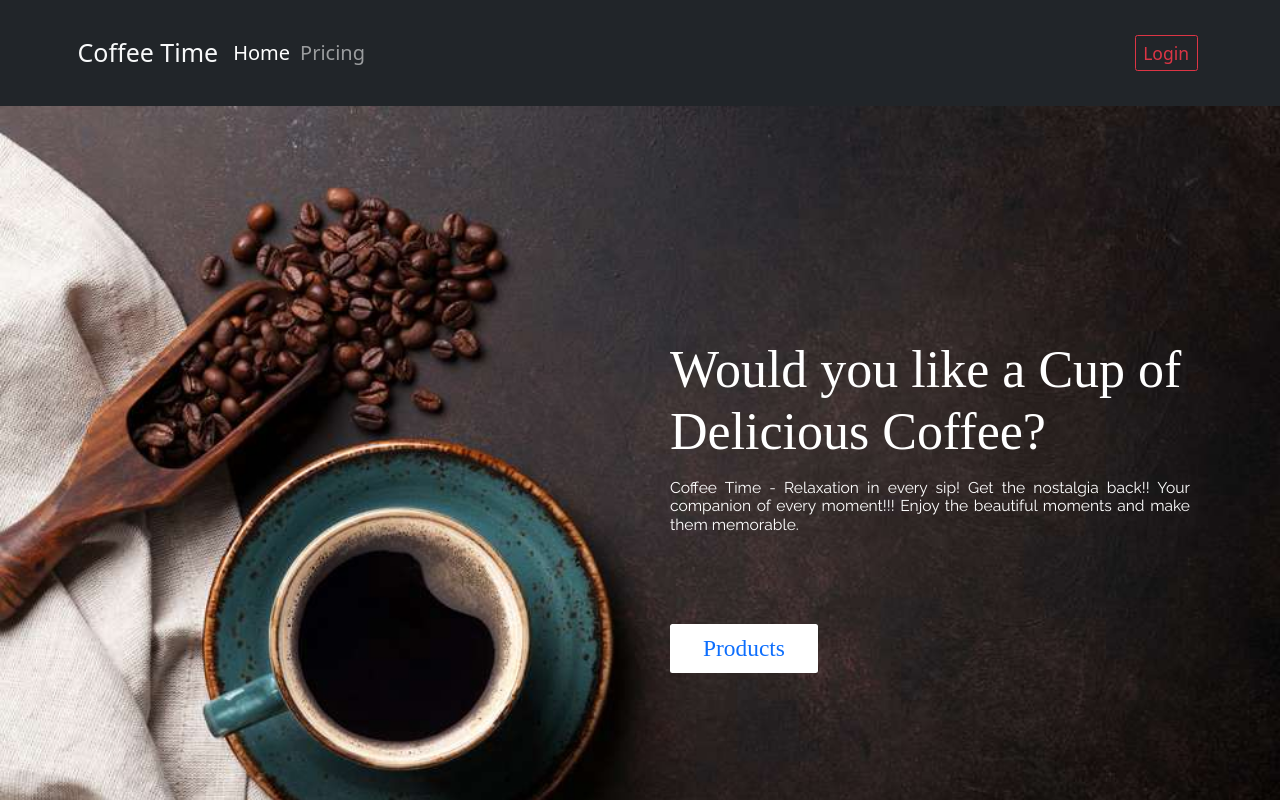
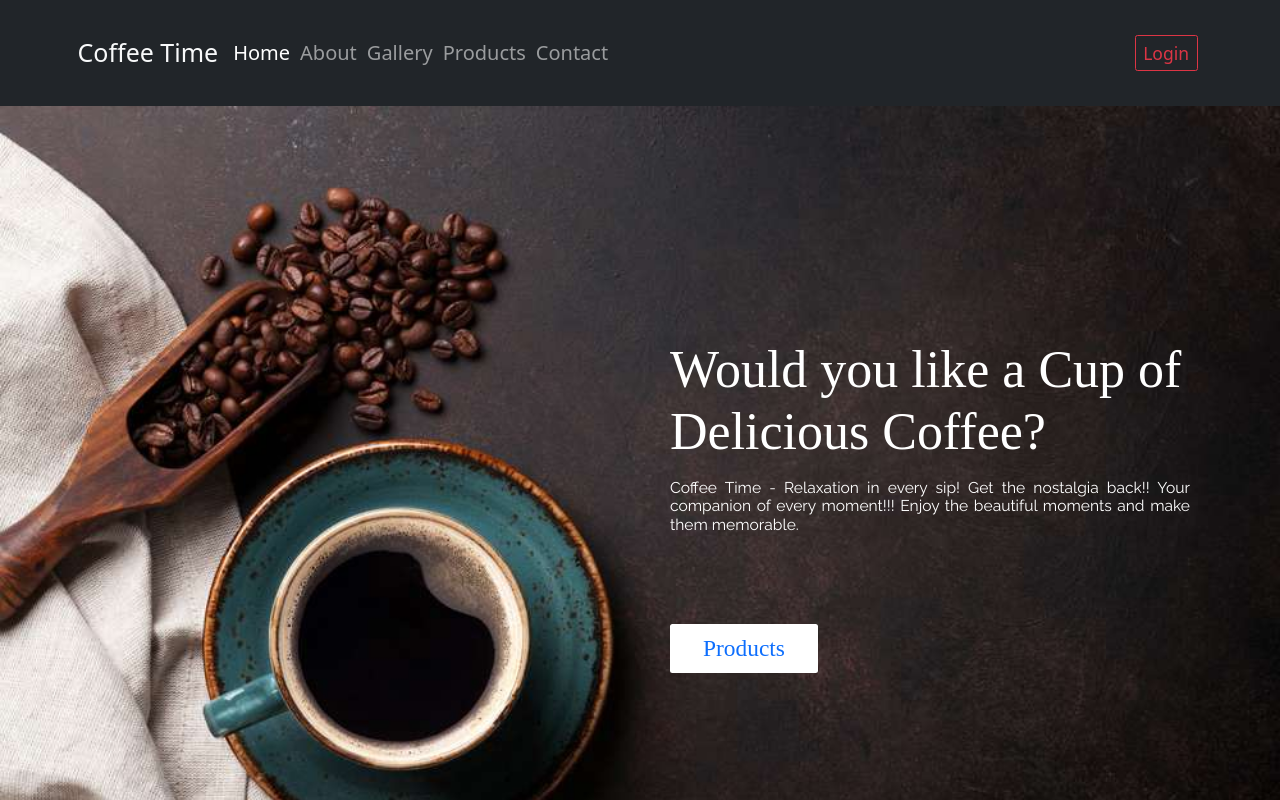
Before and after one commit to sourabahmed/coffee-time, a React (Create React App) app: page / in a window 1280 px wide. Shown: the top 800 px of the page. Built offline with nearby package versions, Linux system fonts and the light colour scheme; no server answers; a web font is replaced by a local one; what react-animations would draw is missing.

Commit message:
admin done

```diff
--- a/src/pages/Home/Footer/Footer.js
+++ b/src/pages/Home/Footer/Footer.js
@@ -21,7 +21,7 @@ const Footer = () => {
         e.target.reset()
     };
     return (
-        <div>
+        <div id="contact">
             <div className="footer d-flex flex-column align-items-center pt-5" style={{ backgroundColor: "#eceae3" }}>
                 <div className="container">
                     <div className="row py-5">
--- a/src/pages/Home/Header/Header.js
+++ b/src/pages/Home/Header/Header.js
@@ -13,12 +13,15 @@ const Header = () => {
         <>
             <Navbar className="p-5 fs-2" collapseOnSelect expand="lg" bg="dark" variant="dark">
                 <Container>
-                    <Navbar.Brand className="fs-1" href="#home"><Link className="text-light" to="/home">Coffee Time</Link></Navbar.Brand>
+                    <Navbar.Brand className="fs-1" href="#home"><Link className="text-light" to="/">Coffee Time</Link></Navbar.Brand>
                     <Navbar.Toggle aria-controls="responsive-navbar-nav" />
                     <Navbar.Collapse id="responsive-navbar-nav">
                         <Nav className="me-auto">
-                            <Nav.Link href="#features"><Link className="text-white" to="/home">Home</Link></Nav.Link>
-                            <Nav.Link href="#pricing">Pricing</Nav.Link>
+                            <Nav.Link ><Link className="text-white" to="/home">Home</Link></Nav.Link>
+                            <Nav.Link href="#about">About</Nav.Link>
+                            <Nav.Link href="#gallery">Gallery</Nav.Link>
+                            <Nav.Link href="#products">Products</Nav.Link>
+                            <Nav.Link href="#contact">Contact</Nav.Link>
                         </Nav>
                         <Nav>
                             {
--- a/src/pages/Home/MainHome/MainHome.js
+++ b/src/pages/Home/MainHome/MainHome.js
@@ -59,7 +59,7 @@ const MainHome = () => {
                 </div>
             </div>
 
-            <div className="section-2 box p-5">
+            <div id="about" className="section-2 box p-5">
                 <div className="py-3 container">
                     <div className="row">
                         <div className="col-12 col-sm-6 col-md-3">
@@ -142,7 +142,7 @@ const MainHome = () => {
                 </div>
             </div>
 
-            <div className="section-5">
+            <div id="gallery" className="section-5">
                 <p>Our Special Menu</p>
                 <h1>Photo Gallery</h1>
                 <div className="gallery-container container-fluid">
@@ -162,7 +162,9 @@ const MainHome = () => {
                 <h1>What Our Clints Says</h1>
                 <Reviews></Reviews>
             </div>
-              <Products></Products>
+            <div id="products">
+                <Products></Products>
+            </div>
             <div className="container-fluid section-8 mb-5">
                 <p>Follow Us Now</p>
                 <h1>Follow on Instagram</h1>
```
